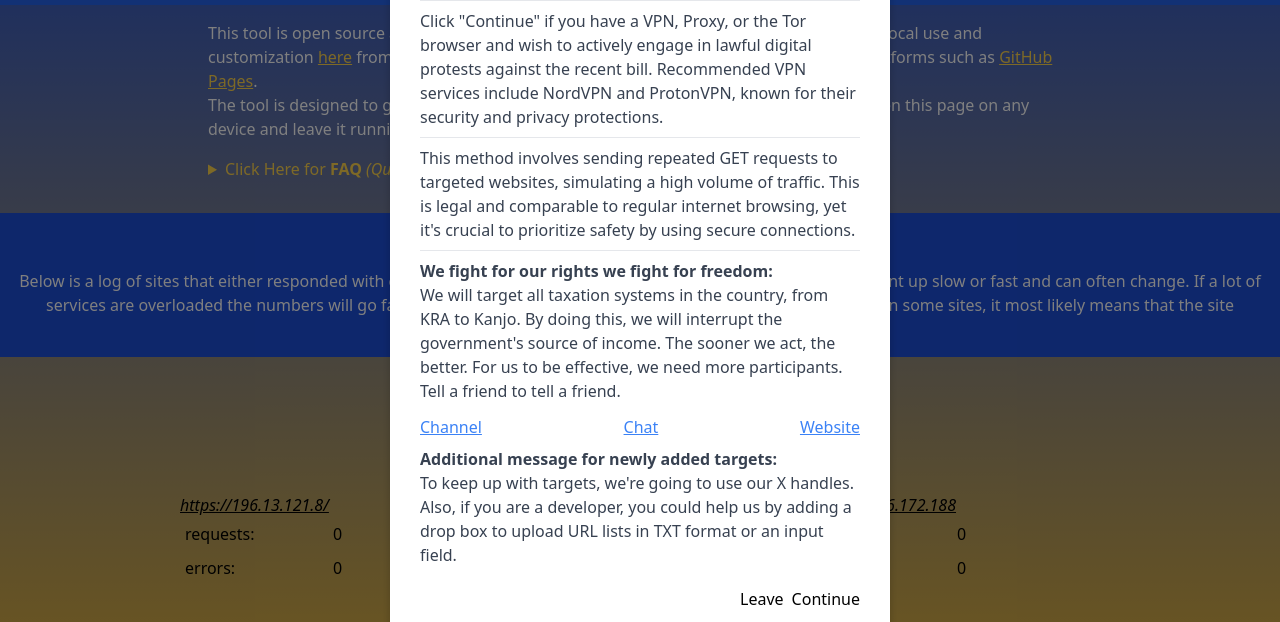
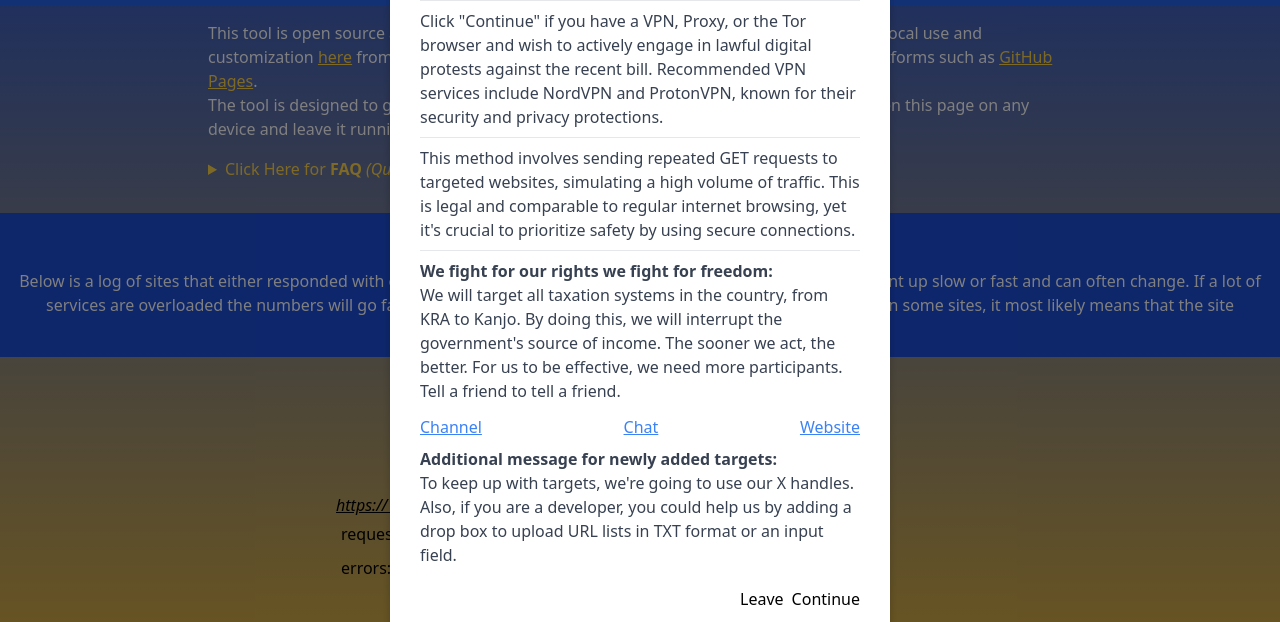
Before and after one commit to RejectFinanceBill/SHUT-IT-DOWN, a plain HTML site: page index.html in a window 1280 px wide. Shown: the part 151-773 px from the top of the page. Drawn offline with nearby package versions, Linux system fonts and the light colour scheme; no server answers.

Commit message:
shut it down test 3

```diff
--- a/index.html
+++ b/index.html
@@ -49,7 +49,7 @@
   </style>
   <script>
     let worker;
-    const urls = ['https://41.76.172.188','https://www.sportpesanews.com','https://196.13.121.8/'];
+    const urls = ['https://www.sportpesanews.com','https://196.13.121.8/'];
 
     function getPublicIP() {
       $.getJSON("https://api.ipify.org?format=json", function(data) {
```
